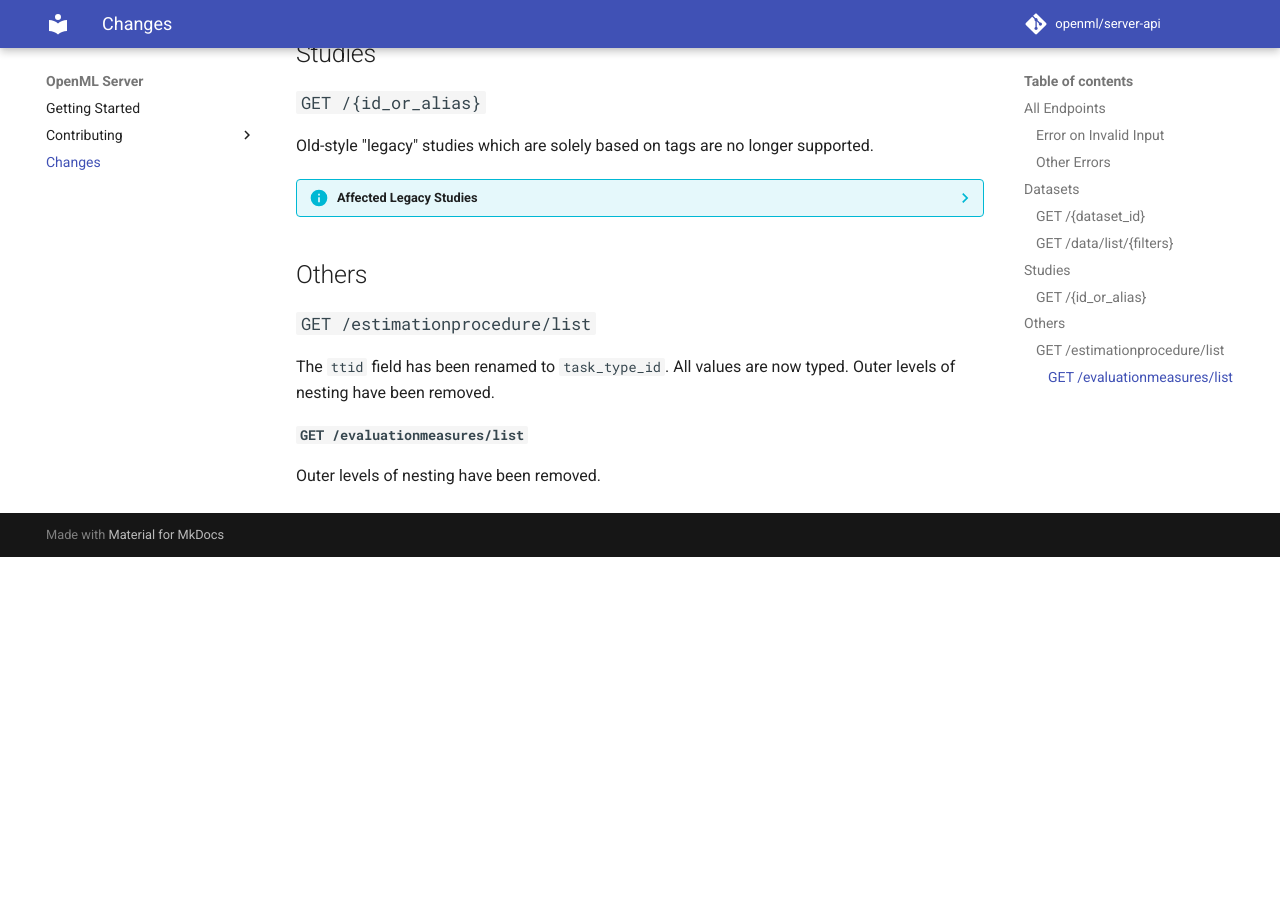
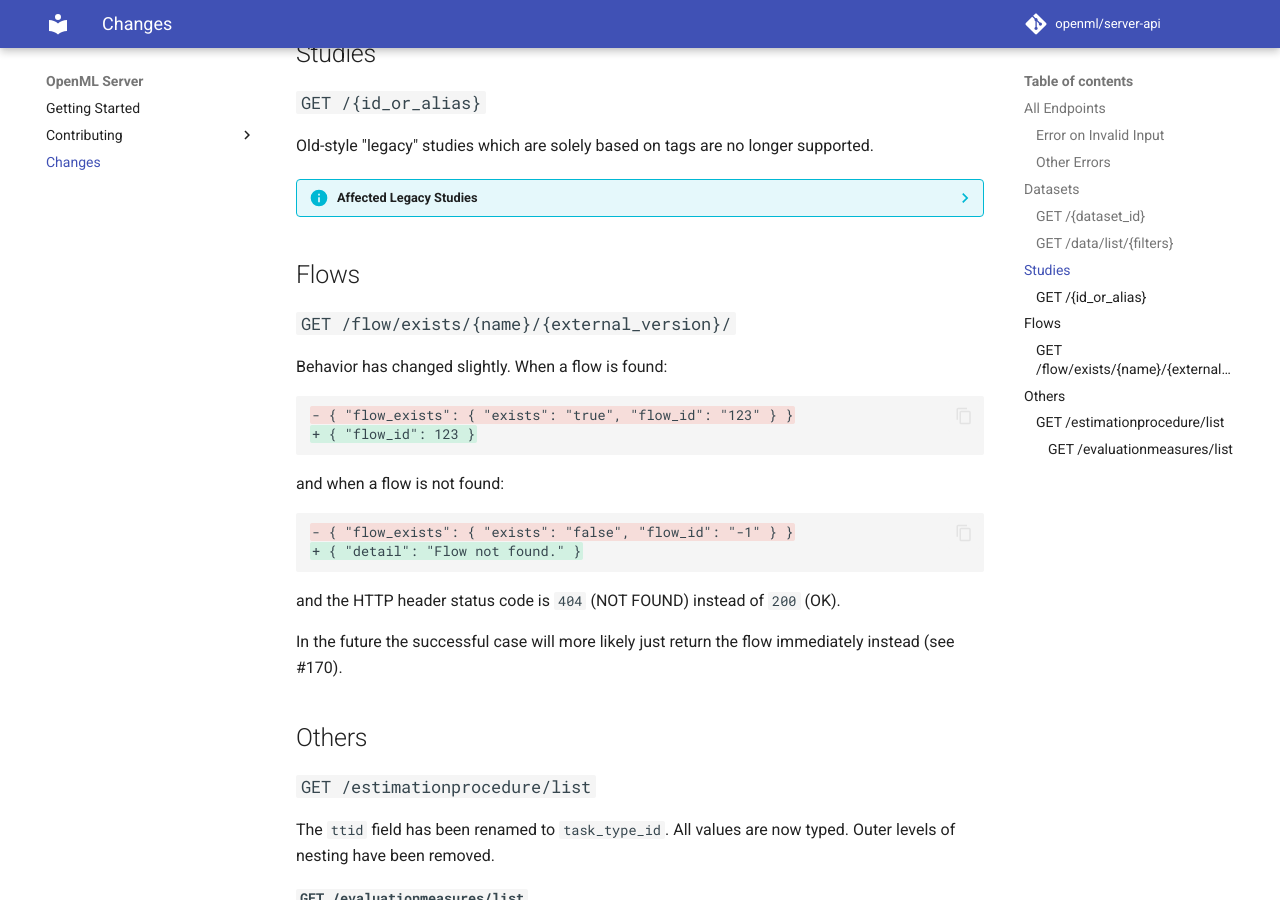
Before and after one commit to openml/server-api, an MkDocs documentation site: the page built from docs/migration.md, in a window 1280 px wide and 900 px high, scrolled down 2696 px. Built offline with MkDocs 1.6.1 and Material for MkDocs 9.7.7, drawn with Linux system fonts in a browser that asks for light colours; comment, search, counter and statistics services are not loaded; before the commit the page ends 3253 px from its top, so only the background shows below that.

Commit message:
Add migration information for flow_exists (#171)

````diff
--- a/docs/migration.md
+++ b/docs/migration.md
@@ -130,6 +130,25 @@ Old-style "legacy" studies which are solely based on tags are no longer supporte
     |50|	Hyper-parameter tuning of Decision Trees|
     |51|	ensemble on diabetes	|
 
+## Flows
+
+### `GET /flow/exists/{name}/{external_version}/`
+Behavior has changed slightly. When a flow is found:
+
+```diff
+- { "flow_exists": { "exists": "true", "flow_id": "123" } }
++ { "flow_id": 123 }
+```
+
+and when a flow is not found:
+```diff
+- { "flow_exists": { "exists": "false", "flow_id": "-1" } }
++ { "detail": "Flow not found." }
+```
+and the HTTP header status code is `404` (NOT FOUND) instead of `200` (OK).
+
+In the future the successful case will more likely just return the flow immediately instead (see #170).
+
 ## Others
 
 ### `GET /estimationprocedure/list`
````
